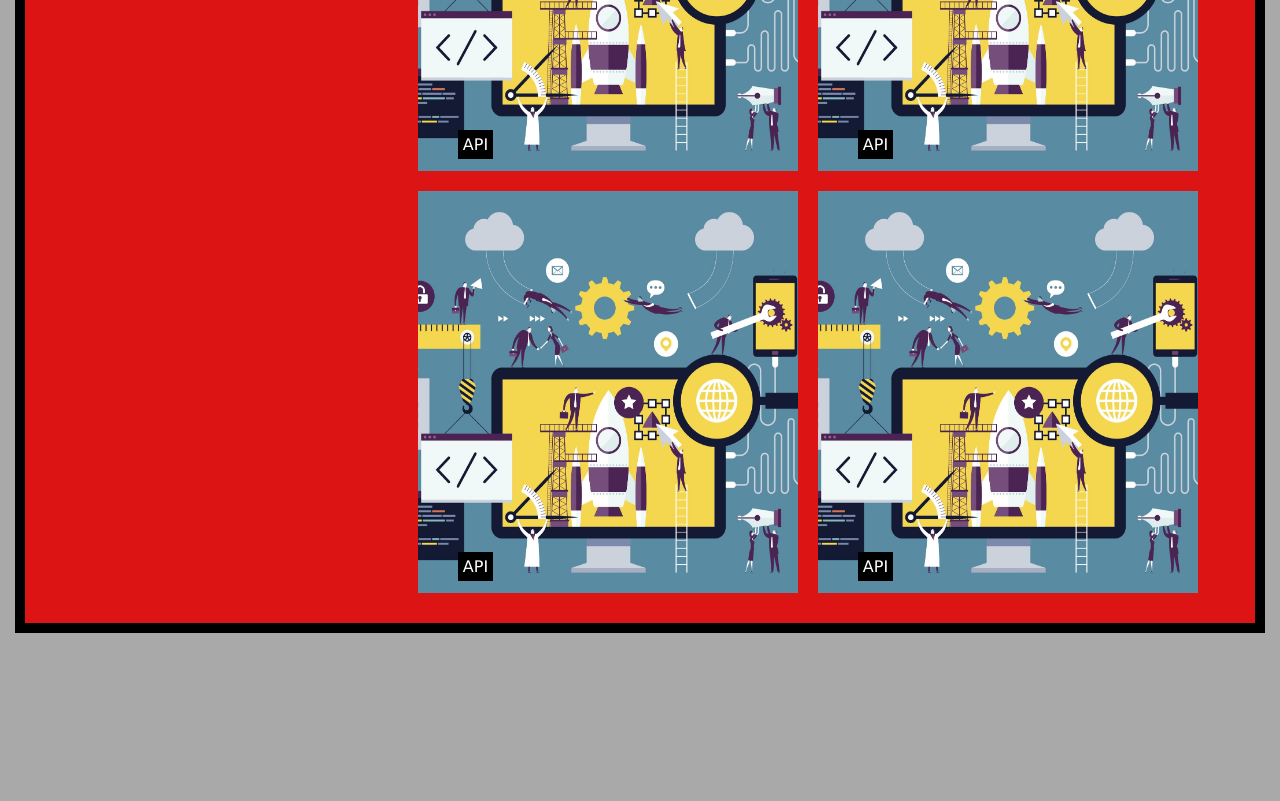
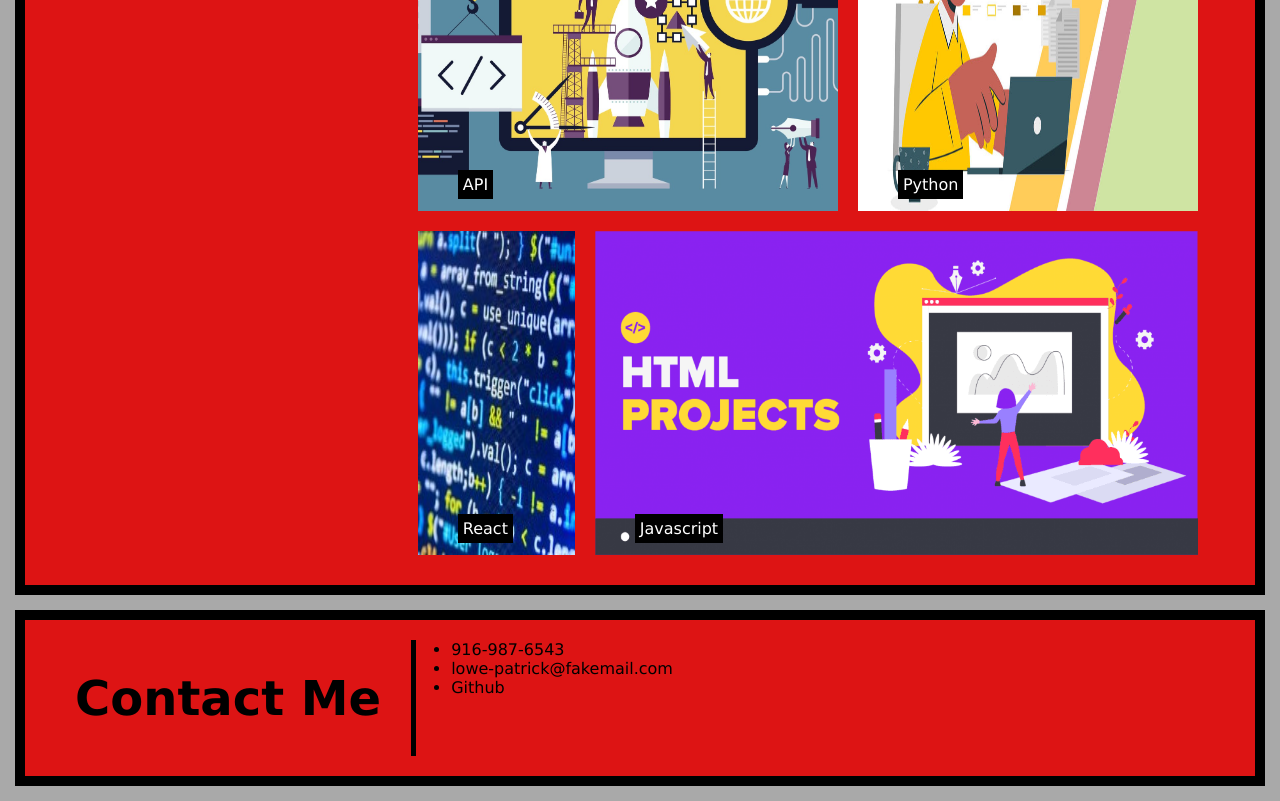
Before and after one commit to PatrickWLowe/My-Portfolio, a plain HTML site: page index.html in a window 1280 px wide. Shown: the part 1800-2601 px from the top of the page. Before the commit the page ends 2448 px from the top, so only its background shows below. Drawn offline with Linux system fonts and the light colour scheme.

Commit message:
Added contact section

```diff
--- a/index.html
+++ b/index.html
@@ -36,7 +36,7 @@
         Thank you for visitng my Portfolio! <br><br>
          My name is Patrick Lowe,
         I am currently taking an online class about becoming a full stack web developer.
-        I have worked in cusotmer service for over 8 years, and am trying to further my educatiion to switch job fields. <br><br>
+        I have worked in cusotmer service for over 8 years, and am trying to further my education to switch job fields. <br><br>
         When I am not working my hobbies include snowboarding, playing golf and walking my dogs.
       </p>
       </article>
@@ -60,26 +60,26 @@
             </div>
           </div>
           <div class="child-images">
-            <a href="https://www.google.com"><img class="smaller" src="./assets/images/Devs.jpg"></a>
+            <a href="https://www.yahoo.com"><img class="smaller" src="./assets/images/example.jpg"></a>
 
             <div class="description">
-            API
+            Python
             </div>
           </div>
         </div>
         <div class="project-row">
         <div class="child-images">
-          <a href="https://www.google.com"><img class="smaller" src="./assets/images/Devs.jpg"></a>
+          <a href="https://www.bing.com"><img class="smaller" src="./assets/images/Image-coding.jpg"></a>
 
           <div class="description">
-          API
+          React
           </div>
         </div>
         <div class="child-images">
-          <a href="https://www.google.com"><img class="smaller" src="./assets/images/Devs.jpg"></a>
+          <a href="https://www.amazon.com"><img class="smaller" src="./assets/images/html.png"></a>
 
           <div class="description">
-          API
+          Javascript
           </div>
         </div>
       </div>
@@ -88,7 +88,15 @@
 
     </section>
   </main>
-  <footer>
+  <footer id="Contact-me">
+    <div class="Patrick">
+      <h2 class="titles">Contact Me</h2>
+      <ul>
+        <li>916-987-6543</li>
+        <li>lowe-patrick@fakemail.com</li>
+        <li>Github</li>
+      </ul>
+    </div>
   </footer>
 </body>
 
```
